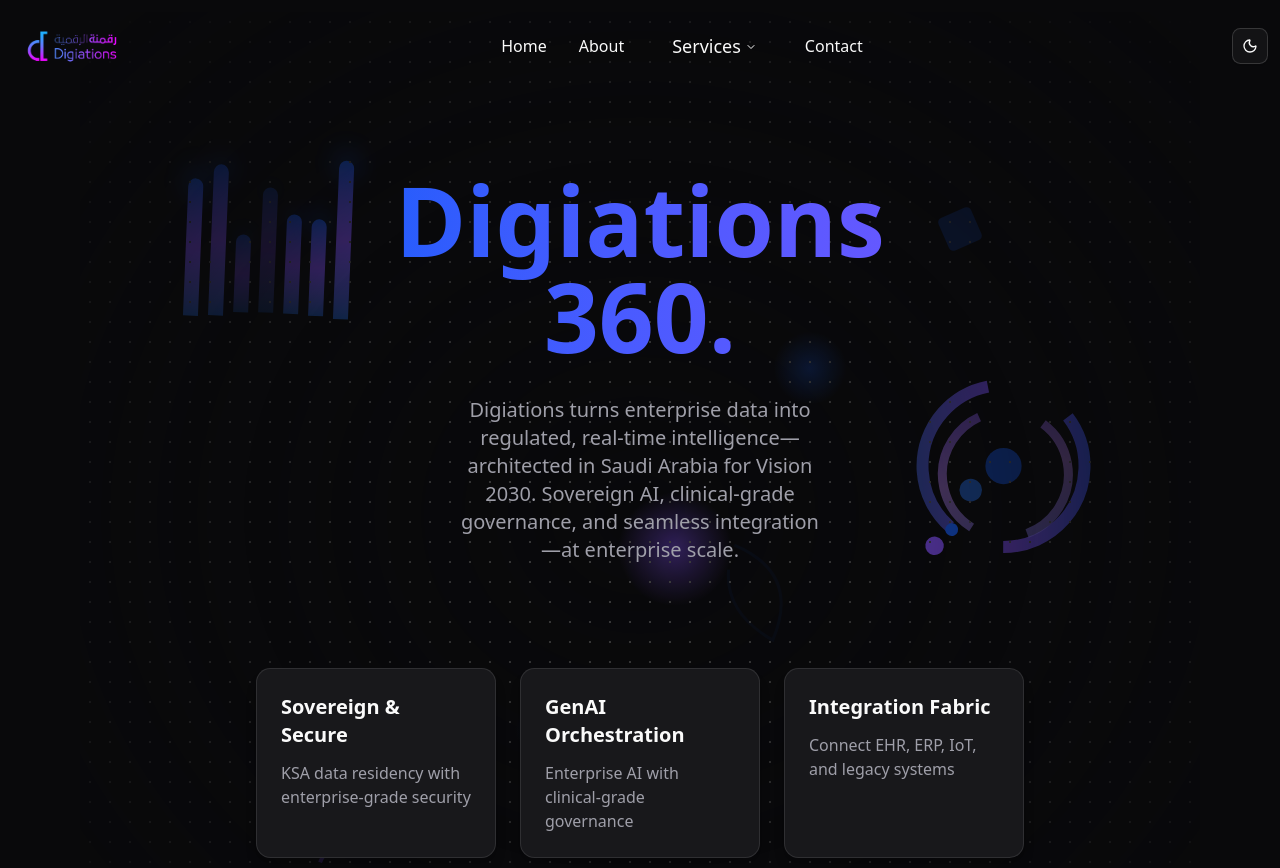
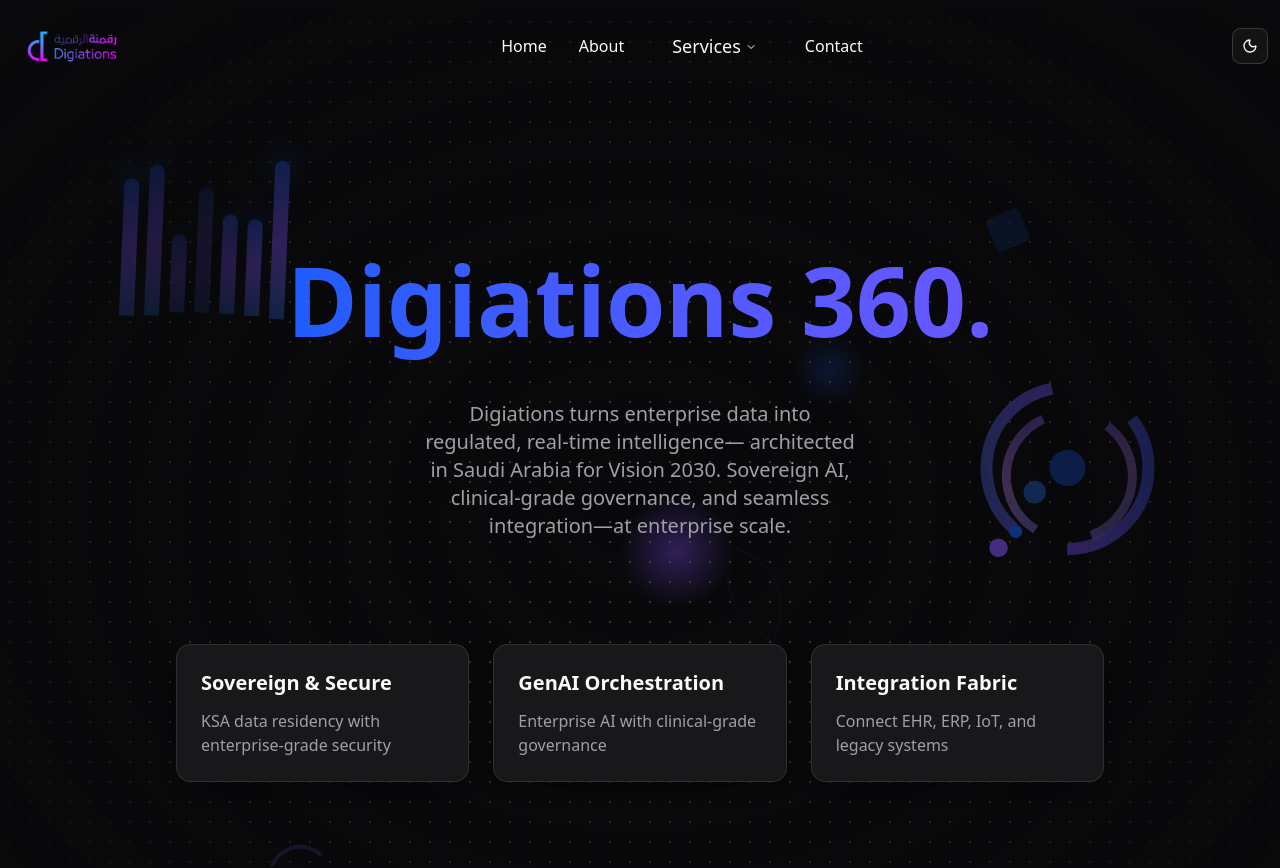
Before and after one commit to omarmohammed271/Wisys, a React (Vite) app in the folder dashboard/: page / in a window 1280 px wide. Shown: the top 868 px of the page. Built offline with nearby package versions, Linux system fonts and the light colour scheme.

Commit message:
Add minor responsiveness changes

```diff
--- a/dashboard/src/App.tsx
+++ b/dashboard/src/App.tsx
@@ -17,7 +17,7 @@
   return (
     <ThemeProvider defaultTheme="dark" storageKey="vite-ui-theme">
       <Router>
-        <main className='bg-background select-none text-foreground flex flex-col py-3 md:px-20'>
+        <main className='bg-background select-none text-foreground flex flex-col py-3'>
           <Routes>
             <Route path="/" element={<><HomeNavBar /><Home /></>} />
             <Route path="/Clinical" element={<><NavBar /><Clinical /></>} />
--- a/dashboard/src/pages/Home/Home.tsx
+++ b/dashboard/src/pages/Home/Home.tsx
@@ -68,7 +68,7 @@
               {/* Radial gradient */}
               <div className="pointer-events-none absolute inset-0 flex items-center justify-center bg-white [mask-image:radial-gradient(ellipse_at_center,transparent_0%,black)] dark:bg-background"></div>
 
-              <div className="relative xl:px-40 w-full">
+              <div className="relative xl:px-40 py-20 w-full">
                 <section id="hero" className="flex items-center">
                   <div className="w-full xl:mx-10 flex justify-center z-10 items-center ">
                     <div className="text-center rounded-3xl w-full mb-20">
@@ -191,15 +191,6 @@
           {/* Makkah Digital Transformation Section */}
           <MakkahTransformation />
 
-
-
-
-          {/* Stacked Cards Section */}
-          <div>
-
-          </div>
-
-
           {/* Start Your Transformation Today Section */}
           <TransformationSection />
         </div>
--- a/dashboard/src/pages/Home/componenets/MakkahTransformation.tsx
+++ b/dashboard/src/pages/Home/componenets/MakkahTransformation.tsx
@@ -364,7 +364,7 @@
       </div>
 
 
-      <div className="mt-6">
+      <div className="mt-6 px-6 md:px-32">
         <div className="flex items-center mb-6">
           <div className="w-10 h-10 rounded-full bg-primary/10 flex items-center justify-center mr-4">
             <span className="text-primary font-bold">2</span>
```
Also changed, not shown: 1 other file (tests, documents, lock files or other folders).
